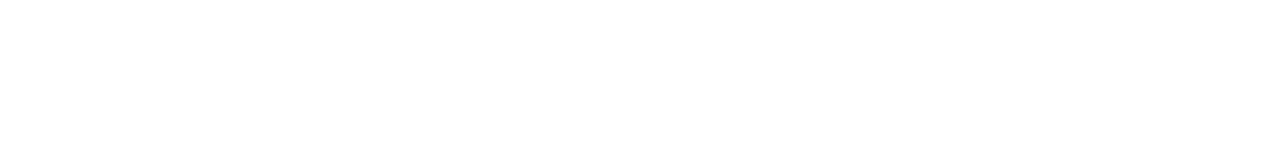
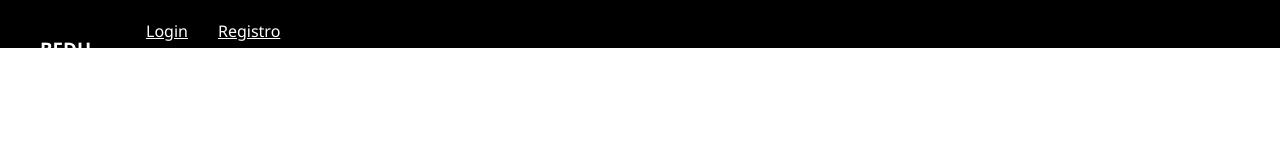
Before and after one commit to MaryAlvarezH/BEDU-Travels, a plain HTML site: page index.html in a window 1280 px wide. Drawn offline with Linux system fonts and the light colour scheme.

Commit message:
se agrega navbar

```diff
--- /dev/null
+++ b/assets/css/main.css
@@ -0,0 +1,43 @@
+body{
+    margin:0;
+    padding: 0;
+    font-family: 'Segoe UI', Tahoma, Geneva, Verdana, sans-serif;
+}
+
+nav{
+    height: 3.5vh;
+    width: 100%;
+    background-color: black;
+    padding-top: 20px;
+    display: flex;
+    flex-direction: row;
+    align-content: space-between
+
+}
+.figure {
+    margin: 0;
+    padding: 0;
+}
+
+nav > a {
+    color: #fff;
+    height: inherit;
+    list-style: none;
+    padding: 0 15px;
+    align-self: flex-end;
+    margin: 0;
+}
+
+h1,
+h2,
+h3,
+h4,
+h5,
+h6 {
+    margin: 0;
+    padding: 0;
+}
+
+h3 {
+    color: white;
+}
--- a/index.html
+++ b/index.html
@@ -5,8 +5,19 @@
     <meta name="viewport" content="width=device-width, initial-scale=1.0">
     <meta http-equiv="X-UA-Compatible" content="ie=edge">
     <title>Bedu Travels</title>
+
+    <link rel="stylesheet" href="assets/css/main.css">
+    <link rel="stylesheet" href="https://cdnjs.cloudflare.com/ajax/libs/font-awesome/4.7.0/css/font-awesome.min.css">
 </head>
 <body>
+    <nav>
+        <figure>
+            <h3>BEDU</h3>
+                <!-- <a href="/html/" >Bedu Travels</a>   -->
+        </figure>
 
+        <a href="/css/" >Login</a>
+        <a href="/js/" >Registro</a>
+    </nav>
 </body>
 </html>
```
Also changed, not shown: assets/images/card1.jpeg (added), assets/images/card2.jpg (added), assets/images/card3.jpg (added), assets/images/card4.jpeg (added), assets/images/card5.jpg (added), assets/images/card6.jpg (added), assets/images/card7.jpg (added), assets/images/card8.jpg (added), assets/images/portada.jpg (added), assets/images/portada2.jpg (added).
